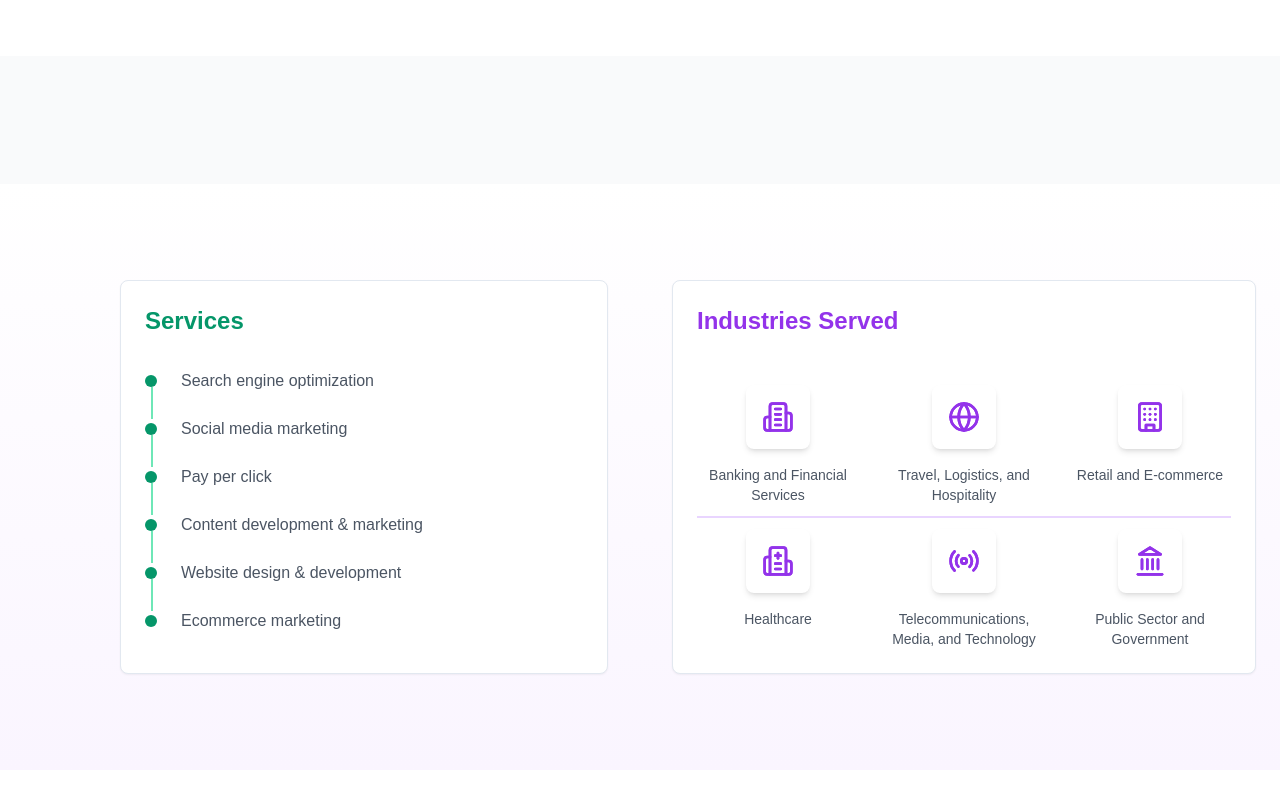
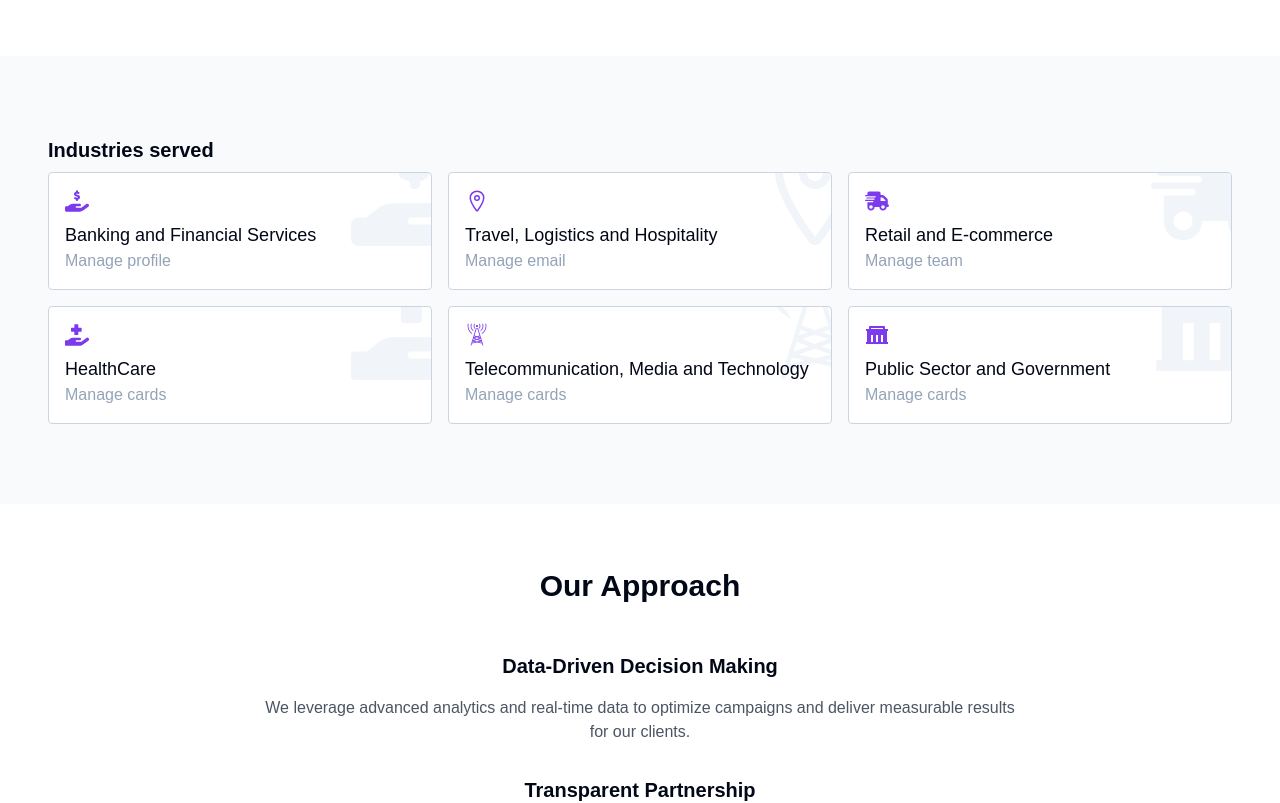
Before and after one commit to Antima1123/newmobisaturn, a Next.js app: page /about-us in a window 1280 px wide. Shown: the part 900-1703 px from the top of the page. Built offline with nearby package versions, Linux system fonts and the light colour scheme; what hono would draw is missing.

Commit message:
services indusriest

```diff
--- a/app/(dashboard)/about-us/page.tsx
+++ b/app/(dashboard)/about-us/page.tsx
@@ -8,6 +8,8 @@ import { ChartBar, Users, Target, Rocket, Trophy, Globe2, Briefcase, Utensils, S
 import { motion, AnimatePresence } from "framer-motion"
 import { useState } from "react"
 import { CombinedSection } from "./components/services"
+import { ServicesAll } from "@/components/aboutus-services"
+import HoverDevCards from "@/components/hover-cards"
 
 
 // const industries = [
@@ -156,11 +158,13 @@ export default function AboutUs() {
               </motion.div>
             ))}
           </div> */}
-          {/* <ServicesAll/>
+          {/*
+      <ServicesAll/>
           <HoverDevCards/> */}
+      <HoverDevCards/>
         </div>
       </section>
-      <CombinedSection/>
+      {/* <CombinedSection/> */}
 
       {/* Pop-up Modal for Selected Industry */}
       {/* <AnimatePresence>
--- a/components/hover-cards.tsx
+++ b/components/hover-cards.tsx
@@ -9,9 +9,9 @@ import { RiGovernmentFill } from "react-icons/ri";
 
 const HoverDevCards = () => {
   return (
-    <div className="p-4">
+    <div className="p-4 max-w-screen-2xl mx-auto">
       <p className="text-xl font-semibold mb-2">Industries served</p>
-      <div className="grid gap-4 grid-cols-2 lg:grid-cols-4">
+      <div className="grid gap-4 grid-cols-1 lg:grid-cols-3">
         <Card
           title="Banking and Financial Services"
           subtitle="Manage profile"
```
